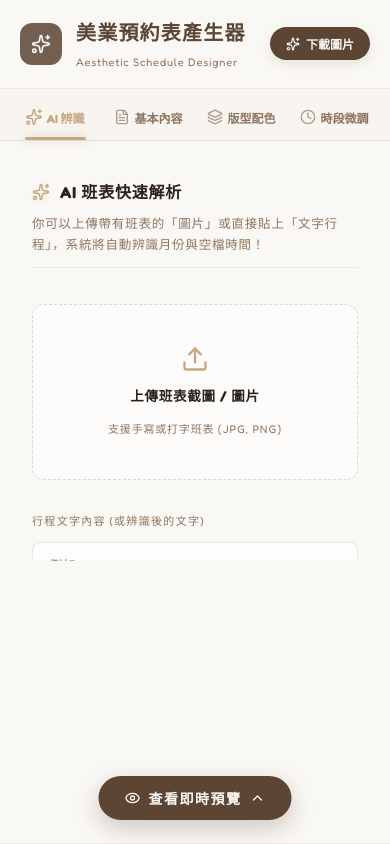
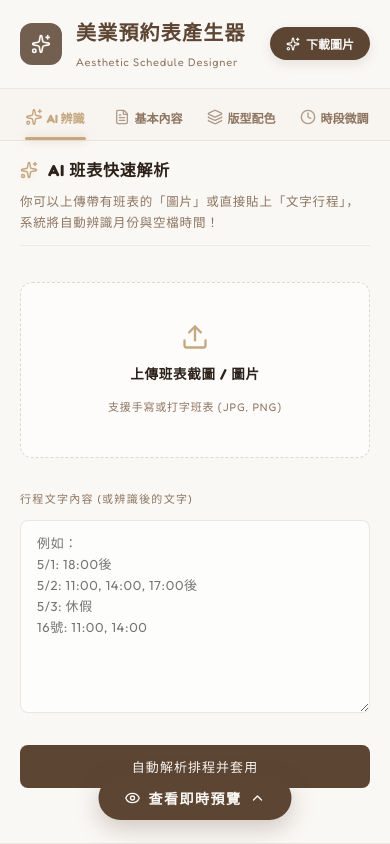
Before and after one commit to jameschen0424/nail-booking-schedule, a React (Vite) app: page / in a window 390 px wide. Built offline with nearby package versions, Linux system fonts and the light colour scheme; a web font is replaced by a local one.

Commit message:
fix: lock mobile view height to 100vh, enable internal scrolling for tab-content, and remove empty white void

```diff
--- a/src/App.css
+++ b/src/App.css
@@ -1137,8 +1137,9 @@ input[type="checkbox"] {
 
   .app-container {
     flex-direction: column;
-    height: auto;
-    overflow: visible !important; /* 確保手機端可正常向下滾動檢視所有內容，避免被隱藏 */
+    height: 100vh !important;
+    max-height: 100vh !important;
+    overflow: hidden !important;
   }
 
   .app-header {
@@ -1149,8 +1150,8 @@ input[type="checkbox"] {
     width: 100%;
     min-width: 0;
     max-width: 100%;
-    height: auto;
-    min-height: 100vh; /* 確保在任何長高視窗中編輯器面板都填滿整頁高度，防止底部出現黑邊隙縫 */
+    height: 100vh !important;
+    max-height: 100vh !important;
     border-right: none;
     border-bottom: 1px solid var(--border-glass);
     box-shadow: 0 10px 30px rgba(108, 83, 63, 0.05);
@@ -1158,15 +1159,25 @@ input[type="checkbox"] {
     backdrop-filter: none !important;
     -webkit-backdrop-filter: none !important;
     background: #FAF8F5;
+    display: flex !important;
+    flex-direction: column !important;
+    overflow: hidden !important;
   }
 
   .editor-panel {
-    height: auto;
-    max-height: 600px;
+    flex-grow: 1 !important;
+    display: flex !important;
+    flex-direction: column !important;
+    height: auto !important;
+    max-height: none !important;
+    overflow: hidden !important;
   }
 
   .tab-content {
-    max-height: 420px;
+    flex-grow: 1 !important;
+    overflow-y: auto !important;
+    max-height: none !important;
+    padding: 16px 20px 80px 20px !important; /* 底部預留 80px，防止懸浮按鈕擋住下方欄位與解析按鈕 */
   }
 
   .preview-backdrop {
```
